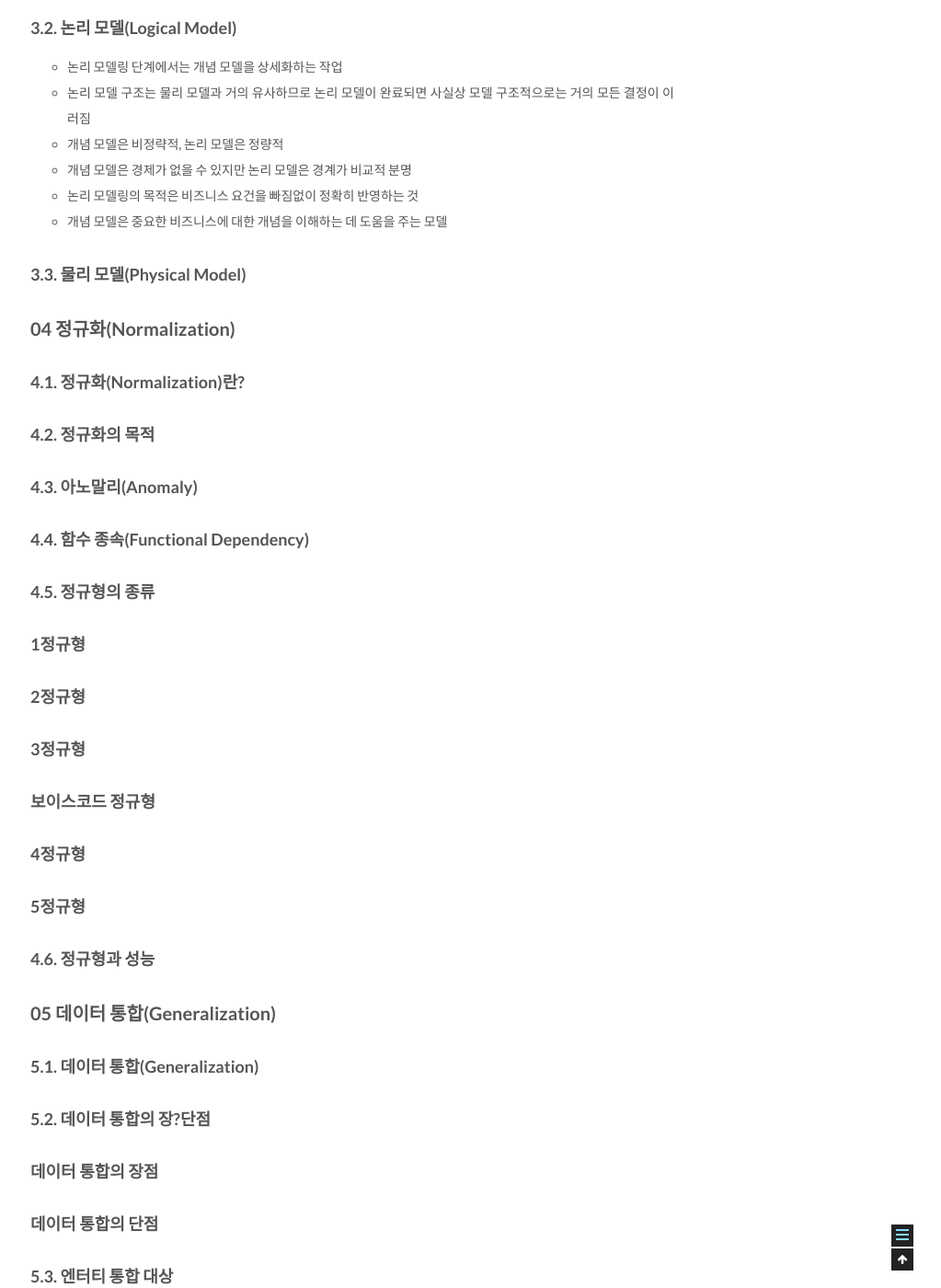
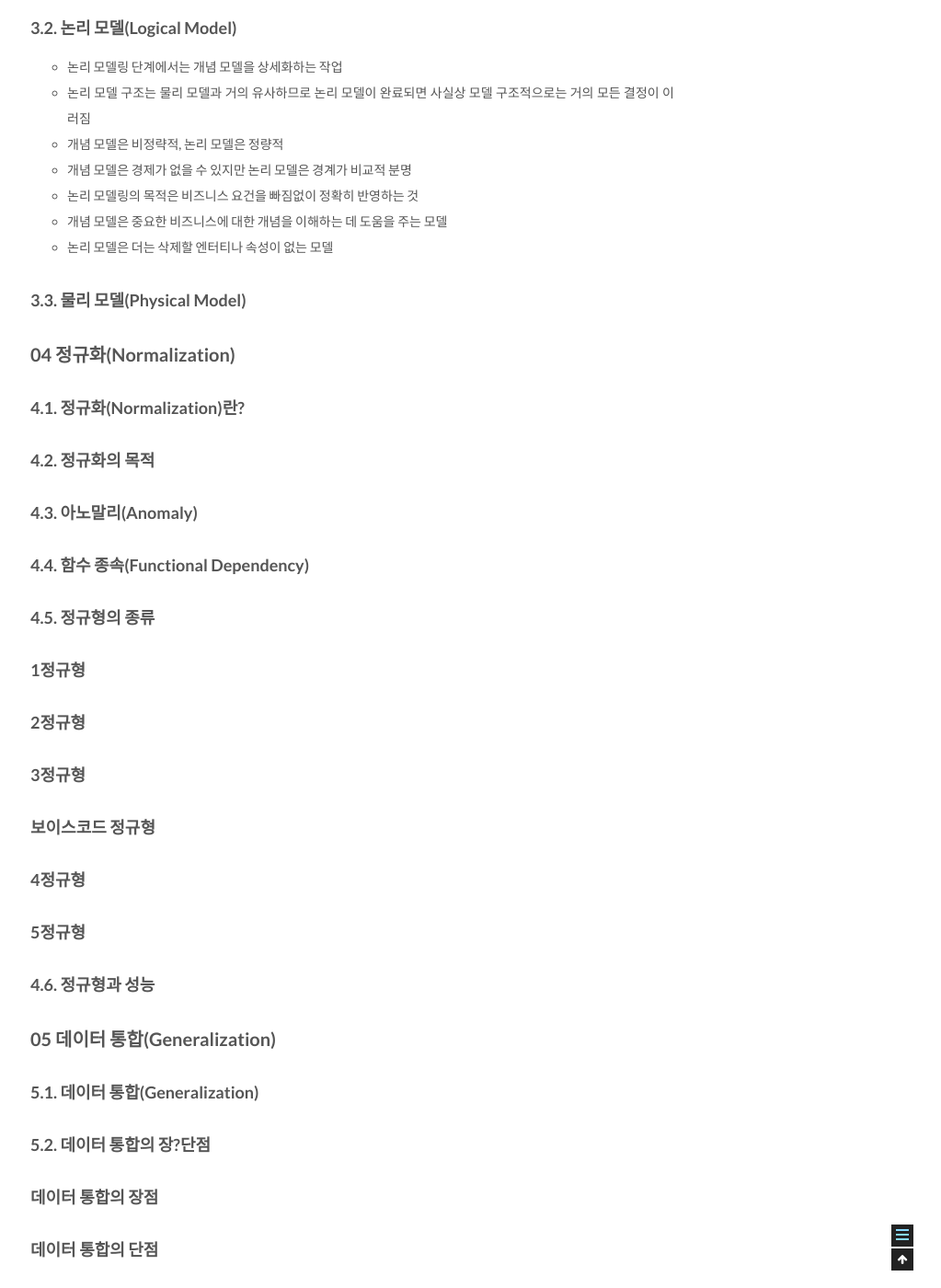
Before and after one commit to csj4032/csj4032.github.io, a Jekyll site: the page built from _posts/2018-05-02-관계형데이터모델링프리미엄가이드.md, in a window 1280 px wide and 1400 px high, scrolled down 8004 px. Shown: the whole window at 92% size, without its empty margins (257-1280 px from the left). Built offline with Jekyll 4.4.1, drawn with Linux system fonts in a browser that asks for light colours; comment, search, counter and statistics services are not loaded.

Commit message:
관계형 데이터 베이스 모델링 포스팅 수정

```diff
--- a/_posts/2018-05-02-관계형데이터모델링프리미엄가이드.md
+++ b/_posts/2018-05-02-관계형데이터모델링프리미엄가이드.md
@@ -244,6 +244,7 @@ comments: true
 * 개념 모델은 경제가 없을 수 있지만 논리 모델은 경계가 비교적 분명
 * 논리 모델링의 목적은 비즈니스 요건을 빠짐없이 정확히 반영하는 것
 * 개념 모델은 중요한 비즈니스에 대한 개념을 이해하는 데 도움을 주는 모델
+* 논리 모델은 더는 삭제할 엔터티나 속성이 없는 모델
 
 ### 3.3. 물리 모델(Physical Model)
 
```
